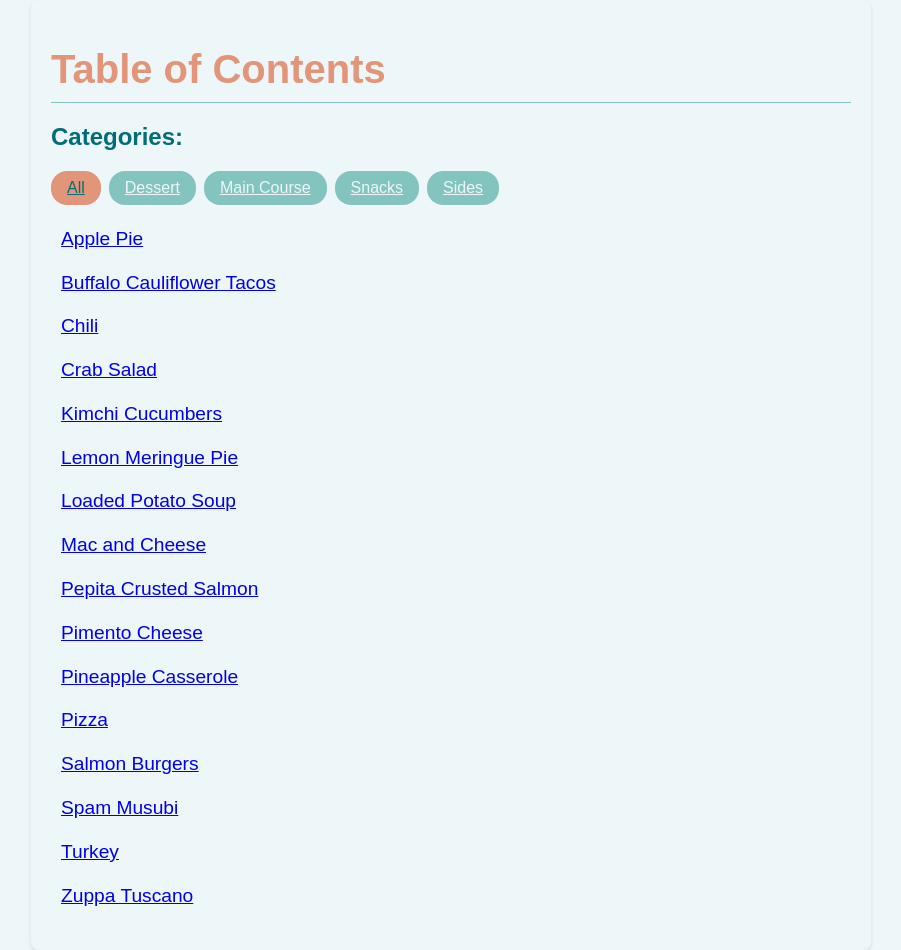
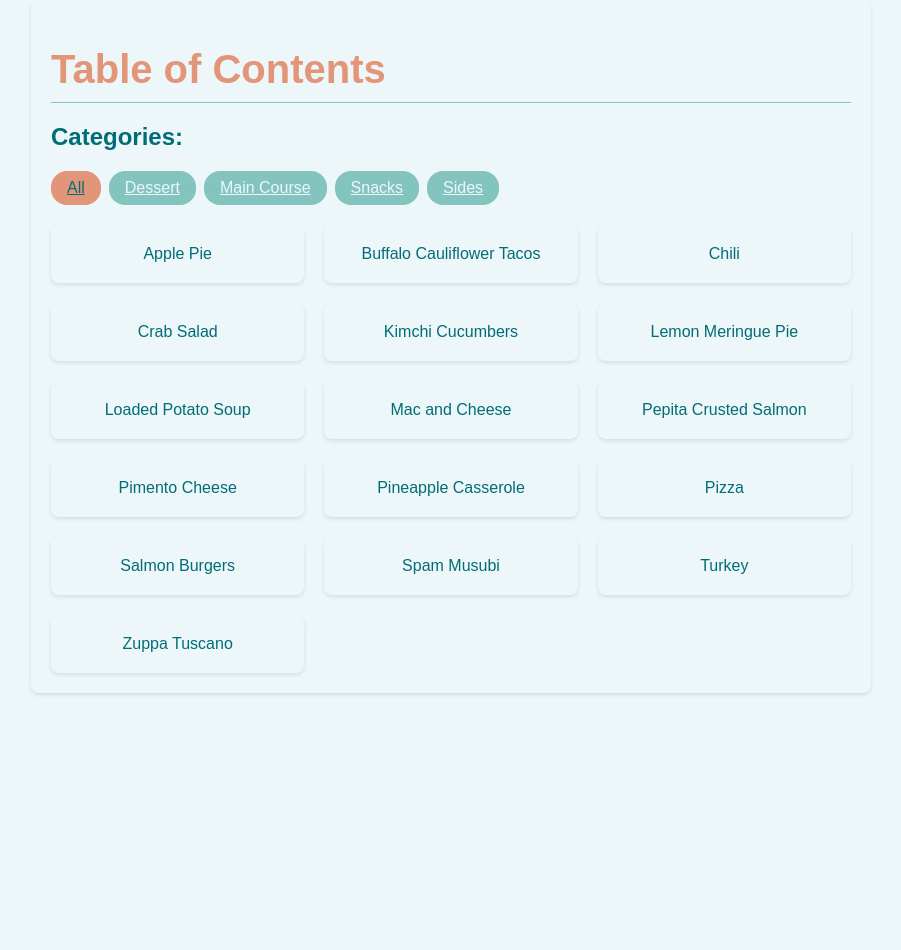
Before and after one commit to jdvne/devines.org, a React (Vite) app: page /cookbook in a window 1280 px wide. Shown: the whole page, without its empty margins (189-1090 px from the left). After the commit the page ends 800 px from the top, so only its background shows below. Built offline with nearby package versions, Linux system fonts and the light colour scheme; a web font is replaced by a local one.

Commit message:
feat: checkboxes

```diff
--- a/src/pages/Cookbook.jsx
+++ b/src/pages/Cookbook.jsx
@@ -39,6 +39,7 @@ export function Cookbook() {
           });
         }
       }
+      recipeData.sort((a, b) => a.title.localeCompare(b.title));
       setRecipes(recipeData);
       setCategories([...categorySet]);
     };
@@ -72,13 +73,13 @@ export function Cookbook() {
           </div>
         </div>
 
-        <ul className={styles.recipeList}>
+        <div className={styles.recipeGrid}>
           {recipes.map((recipe) => (
-            <li key={recipe.name} className={styles.recipeListItem}>
-              <Link to={`/cookbook/${recipe.name}`}>{recipe.title}</Link>
-            </li>
+            <Link key={recipe.name} to={`/cookbook/${recipe.name}`} className={styles.recipeGridItem}>
+              {recipe.title}
+            </Link>
           ))}
-        </ul>
+        </div>
       </div>
     </div>
   );
--- a/src/pages/Cookbook.module.css
+++ b/src/pages/Cookbook.module.css
@@ -3,7 +3,7 @@
 }
 
 .recipeContainer {
-  font-family: sans-serif;
+  font-family: "Playfair Display", sans-serif;
   color: var(--caribbean-current);
   background-color: var(--alice-blue);
   padding: 20px;
@@ -14,6 +14,7 @@
 }
 
 .recipeTitle {
+  font-family: "Playfair Display", sans-serif;
   font-size: 2.5em;
   margin-bottom: 10px;
   color: var(--atomic-tangerine);
@@ -90,8 +91,55 @@
   font-size: 1em;
 }
 
+.categoryChip:hover {
+  text-decoration: underline;
+}
+
 
 .categoryChip.selected {
   background-color: var(--atomic-tangerine);
   color: var(--caribbean-current);
 }
+
+.recipeGrid {
+  display: grid;
+  grid-template-columns: repeat(auto-fit, minmax(200px, 1fr));
+  gap: 20px;
+}
+
+.recipeGridItem {
+  background-color: var(--floral-white);
+  padding: 20px;
+  border-radius: 8px;
+  box-shadow: 0 2px 4px rgba(0, 0, 0, 0.1);
+  text-align: center;
+  font-size: 1em;
+  text-decoration: none;
+  color: inherit;
+}
+
+.recipeGridItem:hover {
+  background-color: var(--lemon-chiffon);
+  box-shadow: 0 4px 8px rgba(0, 0, 0, 0.2);
+  transition: all 0.2s ease-in-out;
+}
+
+.clearStorageButton {
+  background: linear-gradient(90deg, var(--tiffany-blue), var(--atomic-tangerine));
+  color: var(--alice-blue);
+  border: none;
+  border-radius: 24px;
+  padding: 10px 24px;
+  font-size: 1em;
+  font-family: inherit;
+  font-weight: bold;
+  cursor: pointer;
+  box-shadow: 0 2px 8px rgba(0,0,0,0.08);
+  margin: 16px 0 24px 0;
+  transition: background 0.2s, box-shadow 0.2s;
+}
+
+.clearStorageButton:hover {
+  background: linear-gradient(90deg, var(--atomic-tangerine), var(--tiffany-blue));
+  box-shadow: 0 4px 16px rgba(0,0,0,0.12);
+}
--- a/src/pages/Recipe.jsx
+++ b/src/pages/Recipe.jsx
@@ -1,4 +1,4 @@
-import { useState, useEffect, useMemo } from 'react';
+import { useState, useEffect, useMemo, useCallback } from 'react';
 import { useParams } from 'react-router-dom';
 import { Helmet } from 'react-helmet';
 import Markdown from 'react-markdown';
@@ -59,6 +59,49 @@ export function Recipe() {
             .catch(err => console.error('Error fetching post:', err));
     }, [recipeName]);
 
+    const loadChecklistState = useCallback(() => {
+        const savedState = localStorage.getItem(`checklistState_${recipeName}`);
+        if (savedState) {
+            return JSON.parse(savedState);
+        }
+        return {};
+    }, [recipeName]);
+
+    const saveChecklistState = useCallback((checklistState) => {
+        localStorage.setItem(`checklistState_${recipeName}`, JSON.stringify(checklistState));
+    }, [recipeName]);
+
+    useEffect(() => {
+        // Enable checkboxes in markdown lists
+        const checkboxes = document.querySelectorAll('input[type="checkbox"]');
+        const initialState = loadChecklistState();
+
+        checkboxes.forEach((checkbox, index) => {
+            checkbox.disabled = false;
+            checkbox.checked = initialState[index] || false;
+
+            const listItem = checkbox.closest("li.task-list-item");
+            if (checkbox.checked) {
+                listItem.style.textDecoration = "line-through";
+            } else {
+                listItem.style.textDecoration = "none";
+            }
+
+            checkbox.addEventListener("change", function () {
+                const listItem = this.closest("li.task-list-item");
+                if (this.checked) {
+                    listItem.style.textDecoration = "line-through";
+                } else {
+                    listItem.style.textDecoration = "none";
+                }
+
+                // Save the checklist state to local storage
+                const updatedState = { ...loadChecklistState(), [index]: this.checked };
+                saveChecklistState(updatedState);
+            });
+        });
+    }, [content, loadChecklistState, saveChecklistState, recipeName]);
+
     return (
         <div className={styles.recipePage}>
             <div className={styles.recipeContainer}>
--- a/src/styles/global.css
+++ b/src/styles/global.css
@@ -8,3 +8,16 @@
 
   /* TODO: more color palettes */
 }
+
+/* fix markdown checkboxes */
+ul.contains-task-list {
+  padding-left: 12px;
+}
+
+li.task-list-item {
+  margin-left: 0;
+}
+
+li.task-list-item::marker {
+  content: "";
+}
--- a/src/thoughts/hello-world.md
+++ b/src/thoughts/hello-world.md
@@ -72,4 +72,8 @@ With rehype-raw enabled, we can now use raw HTML in our markdown! Here are some
   </tbody>
 </table>
 
+## Checkbox Examples
+- [ ] Item 1
+- [ ] Item 2
+
 Stay tuned for more posts coming soon!
```
